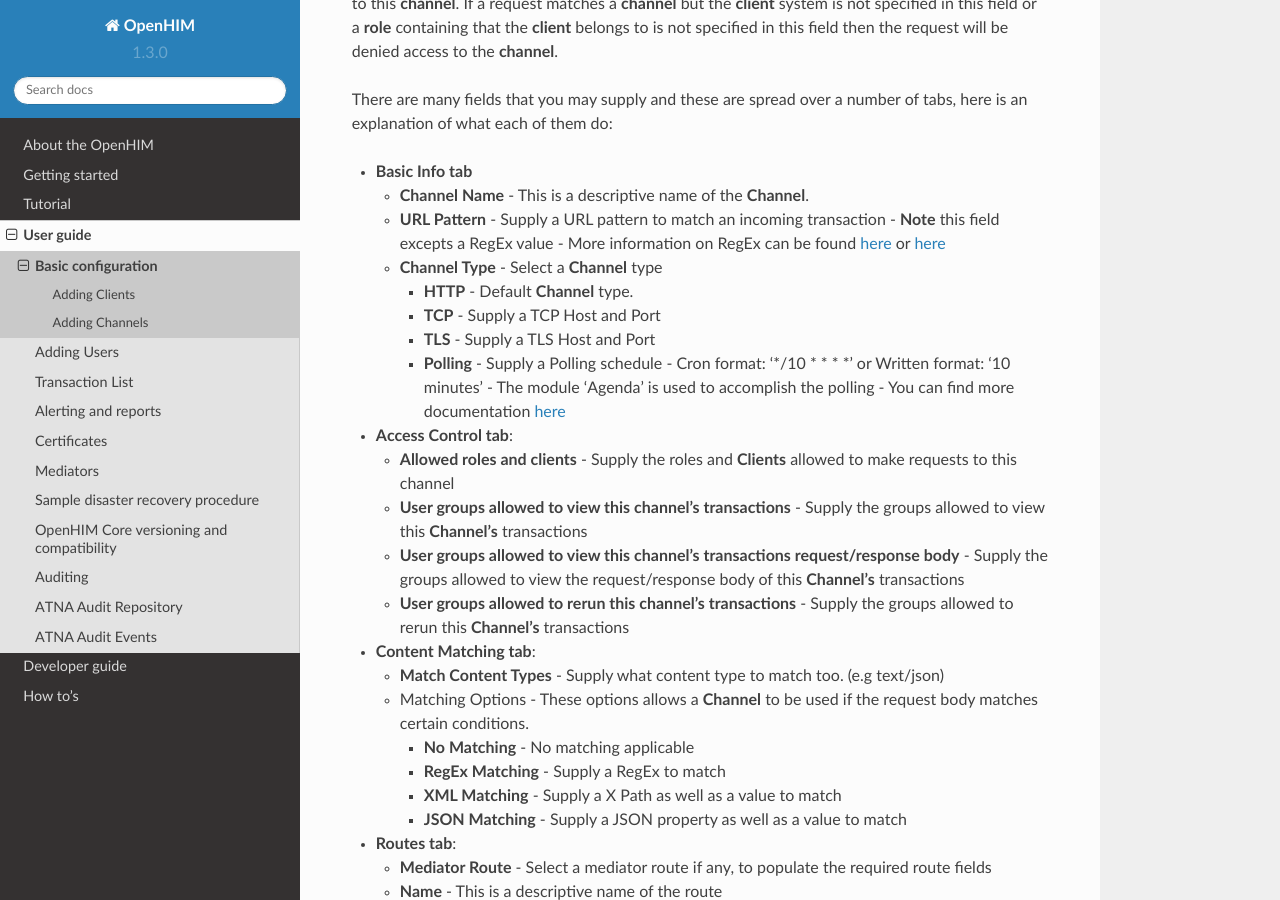
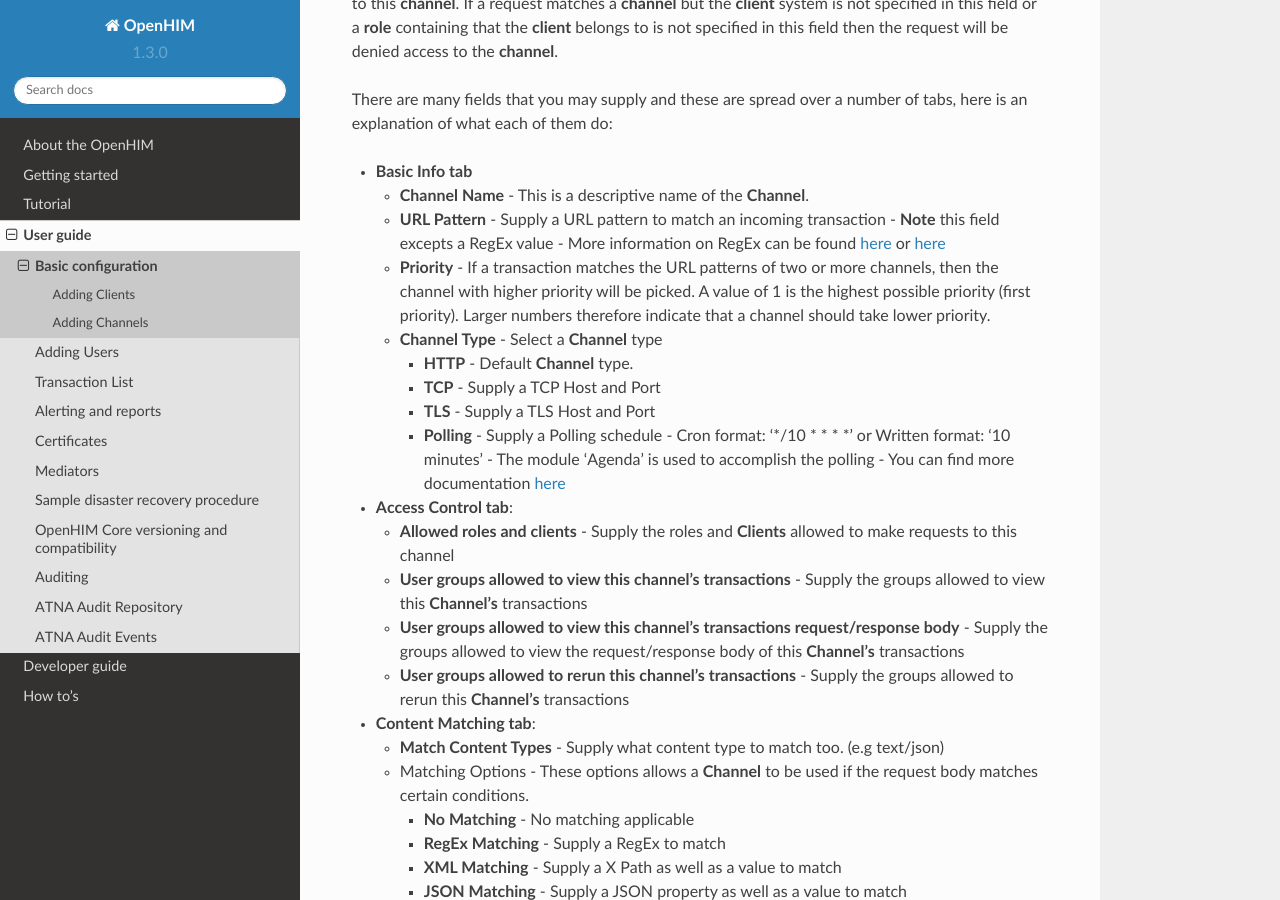
Before and after one commit to jembi/openhim-core-js, a Sphinx documentation site: the page built from docs/user-guide/basic-config.md, in a window 1280 px wide and 900 px high, scrolled down 1960 px. Built offline with Sphinx 7.4.7 and the Read the Docs theme 2.0.0, drawn with Linux system fonts in a browser that asks for light colours.

Commit message:
OHM-229 #612: Added channel priority functionality

```diff
--- a/docs/user-guide/basic-config.md
+++ b/docs/user-guide/basic-config.md
@@ -53,6 +53,7 @@
 * **Basic Info tab**
     * **Channel Name** - This is a descriptive name of the **Channel**.
     * **URL Pattern** - Supply a URL pattern to match an incoming transaction - **Note** this field excepts a RegEx value - More information on RegEx can be found [here](https://developer.mozilla.org/en-US/docs/Web/JavaScript/Guide/Regular_Expressions) or [here](http://www.regular-expressions.info/)
+    * **Priority** - If a transaction matches the URL patterns of two or more channels, then the channel with higher priority will be picked. A value of 1 is the highest possible priority (first priority). Larger numbers therefore indicate that a channel should take lower priority.
     * **Channel Type** - Select a **Channel** type
         * **HTTP** - Default **Channel** type.
         * **TCP** - Supply a TCP Host and Port
```
Also changed, not shown: 5 other files.
